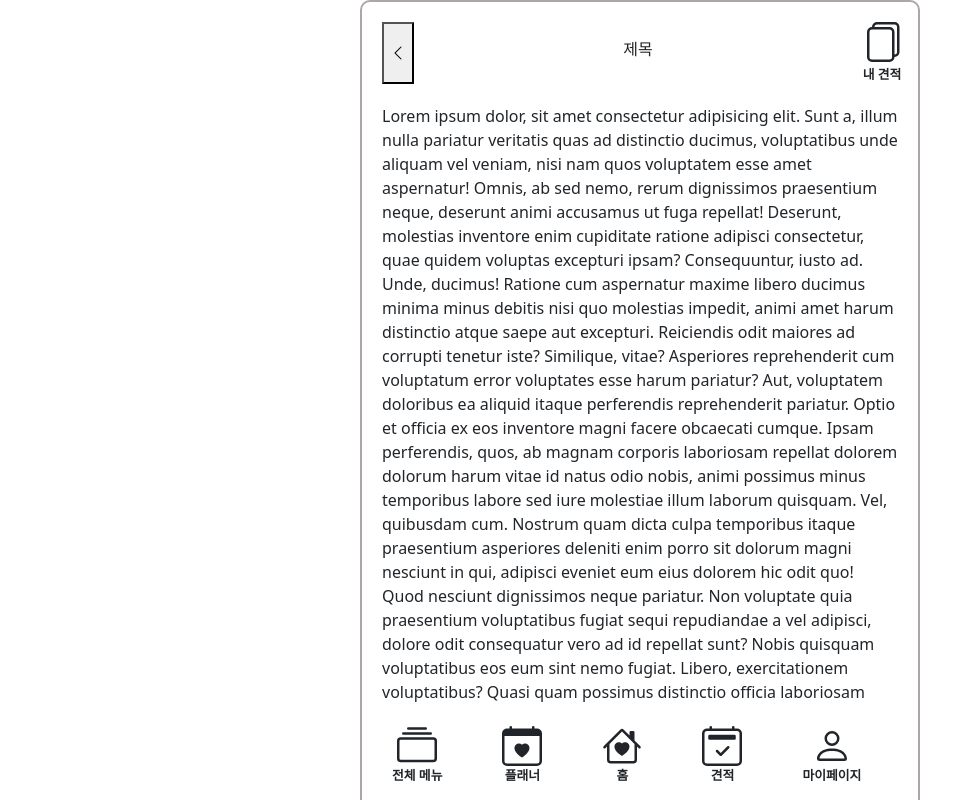
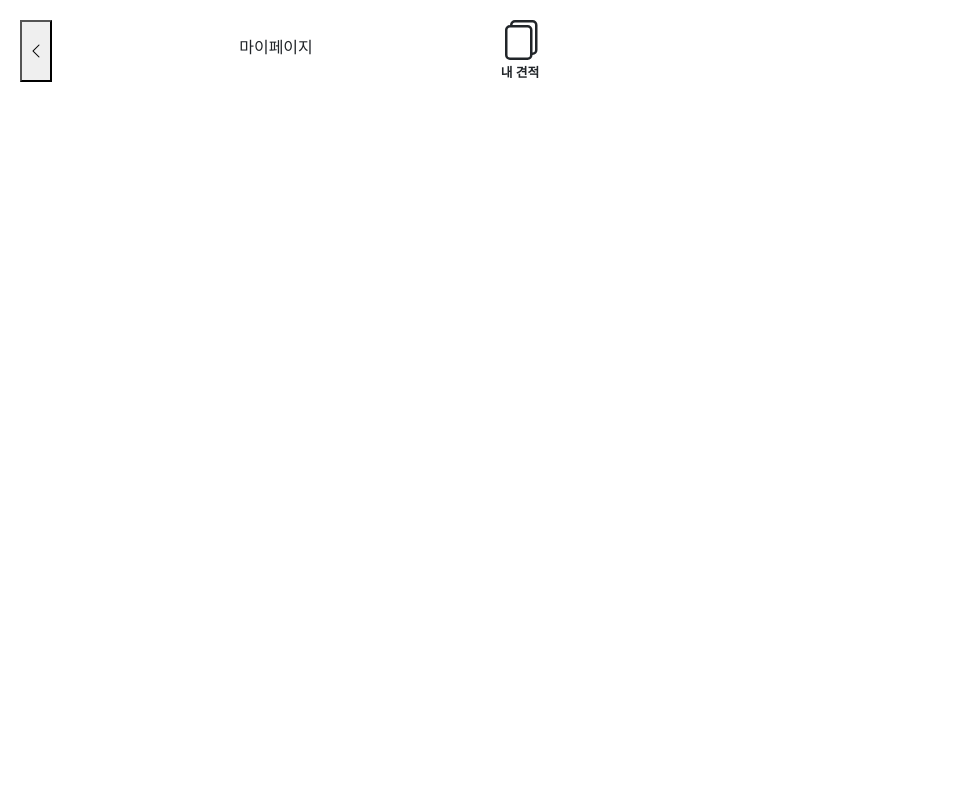
Before and after one commit to weddingYou-Project/frontend, a React (Create React App) app: page /mypage/1 in a window 1280 px wide. Shown: the top 800 px of the page, without its empty margins (0-963 px from the left). Built offline with nearby package versions, Linux system fonts and the light colour scheme.

Commit message:
fix : navigationbar title 변수 받기

```diff
--- a/src/Components/NavigationBar.js
+++ b/src/Components/NavigationBar.js
@@ -2,8 +2,7 @@ import BackButton from "./BackButton";
 import "../Css/NavigationBar.css";
 import MyEstimate from "./MyEstimate";
 
-function NavigationBar() {
-  const title = "제목";
+function NavigationBar({ title }) {
   return (
     <div class="navigationbar">
       <BackButton />
--- a/src/Pages/Mypage.js
+++ b/src/Pages/Mypage.js
@@ -1,10 +1,11 @@
 import "../Css/main.css";
-import Main from "../Components/Main";
+import NavigationBar from "../Components/NavigationBar";
 
 function Mypage() {
+  const title = "마이페이지";
   return (
-    <div>
-      <Main />
+    <div class="mypage">
+      <NavigationBar title={title} />
     </div>
   );
 }
```
